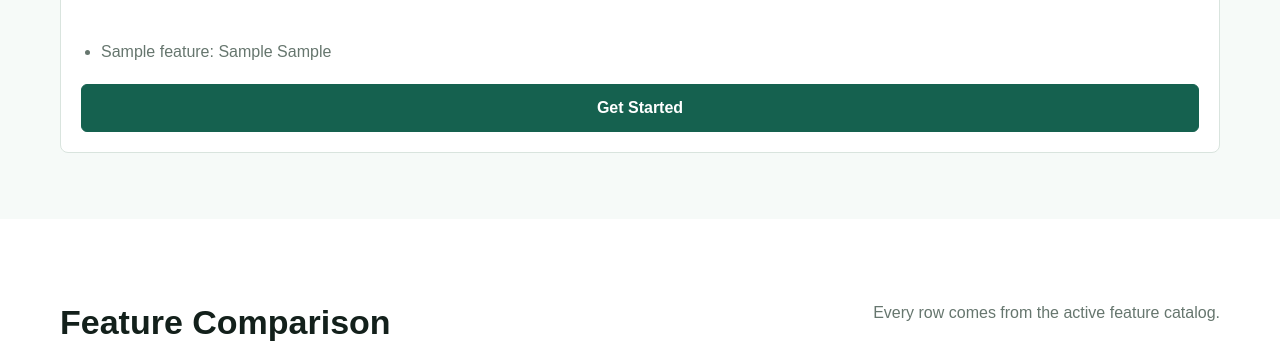
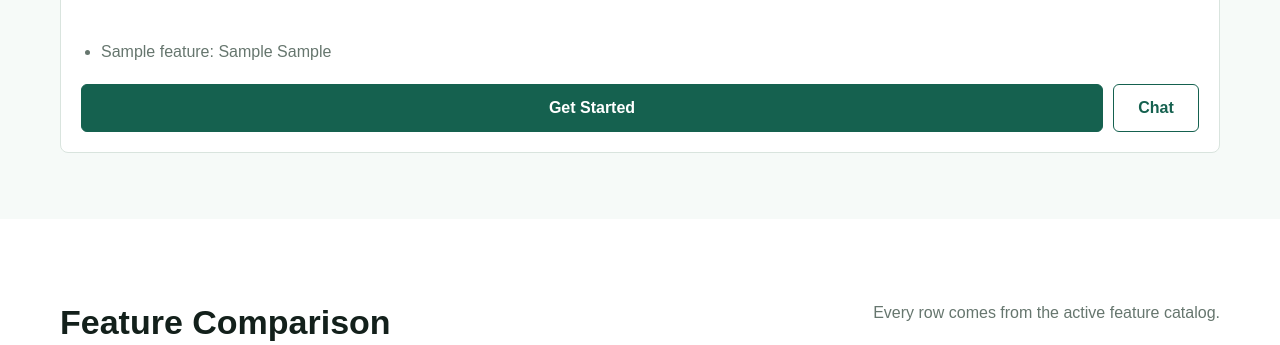
Before and after one commit to sanjay1994singh/NewsWebSaas, a Django app: template templates/subscriptions/landing.html in a window 1280 px wide. Shown: the part 1555-1900 px from the top of the page. Run offline with Django 3.2, Linux system fonts and the light colour scheme; tables that the repository leaves empty hold one stand-in row (values such as "Sample post"); the template is opened without the code that fills it: values that come from a table or form of the project are taken from there, most other values are stand-ins (such as "Sample title", 1, 10 or a date in 2020).

Commit message:
Add pricing WhatsApp chat buttons

```diff
--- a/templates/subscriptions/landing.html
+++ b/templates/subscriptions/landing.html
@@ -63,7 +63,9 @@
     .plans { grid-template-columns: repeat(auto-fit, minmax(250px, 1fr)); align-items: stretch; }
     .plan { display: flex; flex-direction: column; gap: 14px; min-height: 100%; }
     .plan ul { flex: 1; }
-    .plan .btn { width: 100%; margin-top: auto; }
+    .plan-actions { display: grid; grid-template-columns: 1fr auto; gap: 10px; margin-top: auto; align-items: stretch; }
+    .plan-actions .btn { width: 100%; }
+    .plan-actions .chat-btn { min-width: 86px; background: #fff; color: var(--brand); }
     .price { font-size: 32px; font-weight: 900; }
     .price small { display: block; color: var(--muted); font-size: 13px; font-weight: 700; }
     ul { margin: 0; padding-left: 20px; color: var(--muted); }
@@ -194,11 +196,14 @@
                   <li>Plan features will appear after seeding.</li>
                 {% endfor %}
               </ul>
-              {% if card.signup_price %}
-                <a class="btn" href="{% url 'public_saas_signup' %}?price={{ card.signup_price.id }}">Get Started</a>
-              {% else %}
-                <button class="btn secondary" type="button" data-scroll-target="faq">Contact Sales</button>
-              {% endif %}
+              <div class="plan-actions">
+                {% if card.signup_price %}
+                  <a class="btn" href="{% url 'public_saas_signup' %}?price={{ card.signup_price.id }}">Get Started</a>
+                {% else %}
+                  <button class="btn secondary" type="button" data-scroll-target="faq">Contact Sales</button>
+                {% endif %}
+                <a class="btn chat-btn" href="https://wa.me/918279408396" target="_blank" rel="noopener">Chat</a>
+              </div>
             </article>
           {% empty %}
             <article class="card"><h3>No plans available</h3><p class="muted">Run migrations and seed commercial plans to show live pricing.</p></article>
```
